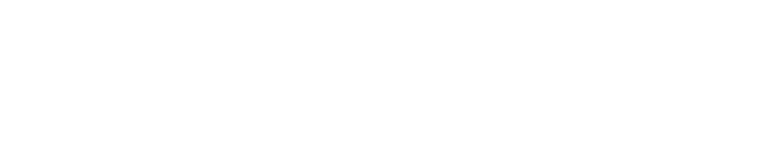
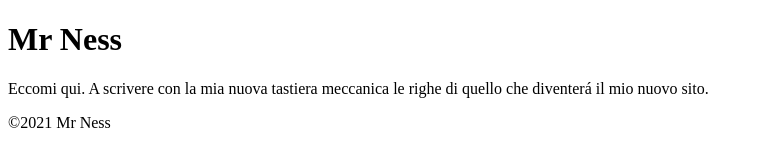
Before and after one commit to danieleflorio/danieleflorio.github.io, a plain HTML site: page index.html in a window 1280 px wide. Shown: the whole page, without its empty margins (0-763 px from the left). Drawn offline with Linux system fonts and the light colour scheme.

Commit message:
Update index.html

```diff
--- a/index.html
+++ b/index.html
@@ -5,6 +5,19 @@
     <title>Mr Ness</title>
   </head>
   <body>
-
+    <div id="wrap">
+        <div id="header">
+            <h1>Mr Ness</h1>
+        </div> <!-- header-->
+        <div id="main">
+            <div id="article">
+                <p>Eccomi qui. A scrivere con la mia nuova tastiera meccanica le righe di quello che diventer&aacute; il mio nuovo sito. <br />
+                </p>
+            </div> <!-- article-->
+        </div> <!-- main-->
+        <div id="footer">
+            &copy;2021 Mr Ness
+        </div>
+    </div> <!-- wrap-->
   </body>
 </html>
```
